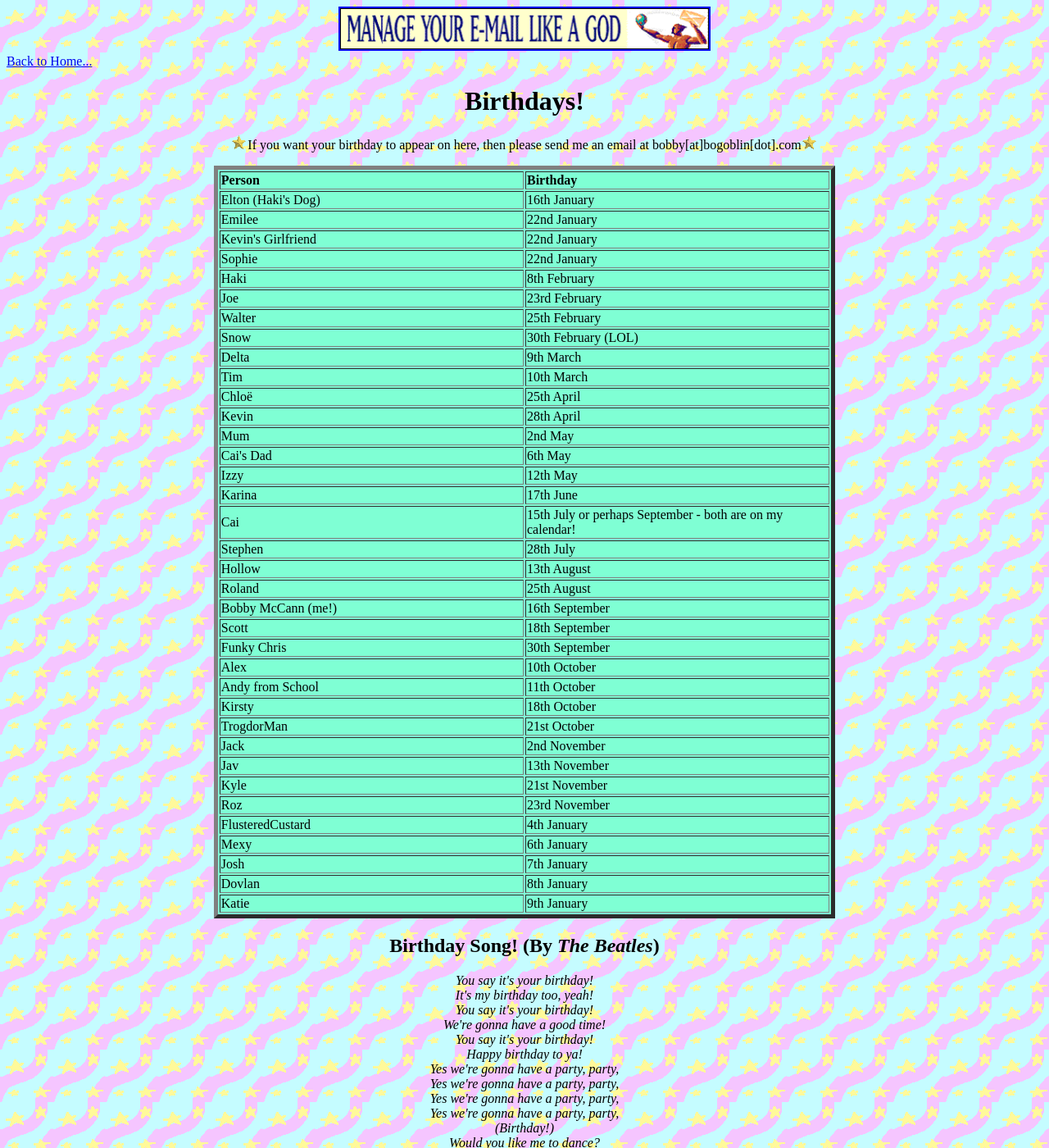
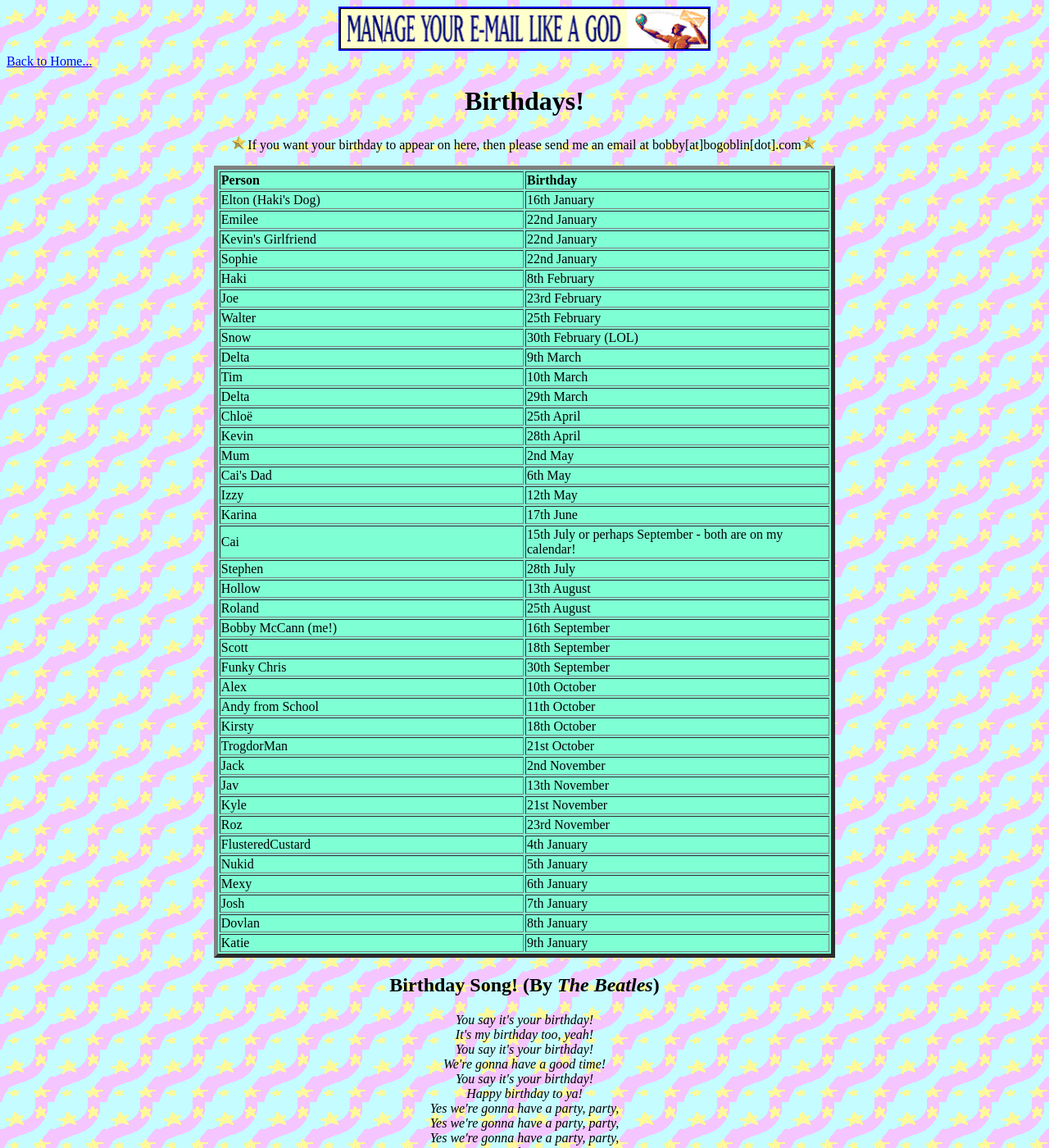
Before and after one commit to bogoblin/bobbyweb, a Jekyll site: the page birthdays/index.html, which Jekyll copies as it is, in a window 1280 px wide and 1400 px high. Shown: the whole window at 82% size. Built offline with Jekyll 4.4.1, drawn with Linux system fonts in a browser that asks for light colours.

Commit message:
Add more birthdays

```diff
--- a/birthdays/index.html
+++ b/birthdays/index.html
@@ -77,6 +77,8 @@
     <tr> <td>Elton (Haki's Dog)</td> <td>16th January</td> </tr>
     <tr> <td>Dovlan</td> <td>8th January</td> </tr>
     <tr> <td>Josh</td> <td>7th January</td> </tr>
+    <tr> <td>Delta</td> <td>29th March</td> </tr>
+    <tr> <td>Nukid</td> <td>5th January</td> </tr>
 </table>
 <center>
     <h2>Birthday Song! (By <em>The Beatles</em>)</h2>
```
